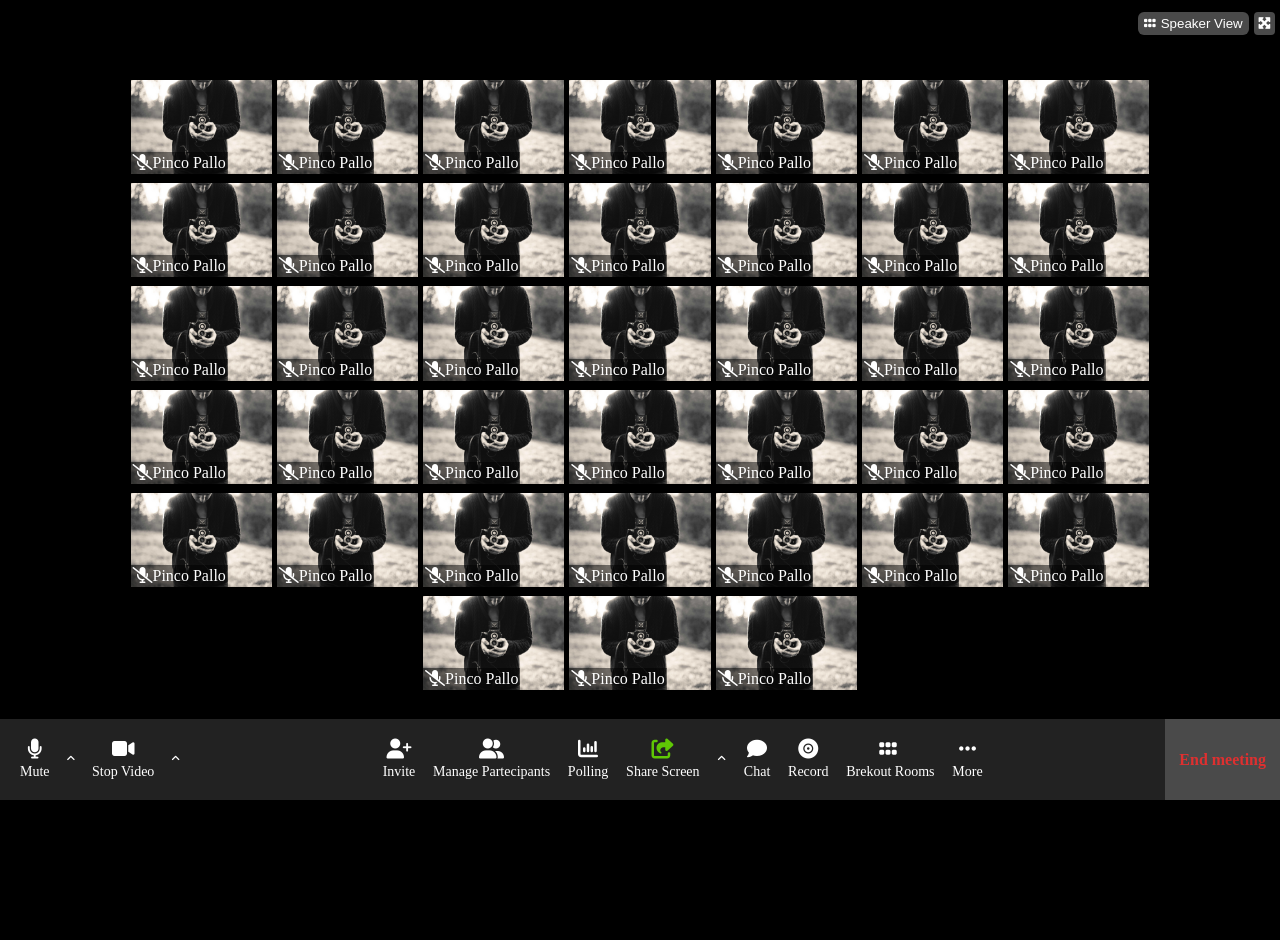
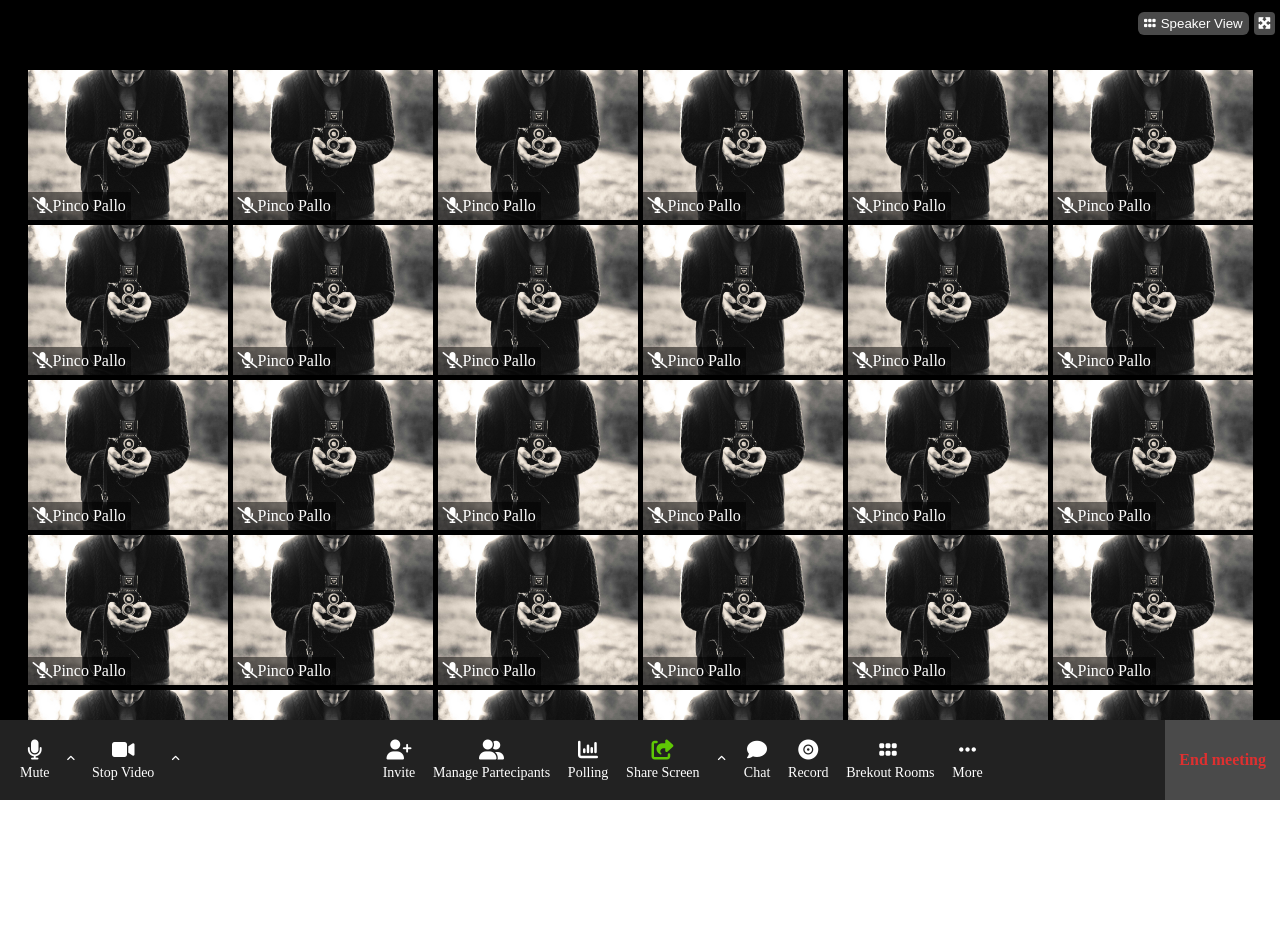
Before and after one commit to Pastafredda/html-css-zoom, a plain HTML site: page index.html in a window 1280 px wide. After the commit the page ends 800 px from the top, so only its background shows below. Drawn offline with Linux system fonts and the light colour scheme.

Commit message:
Correzione

```diff
--- a/css/style.css
+++ b/css/style.css
@@ -8,9 +8,8 @@
 
 header{
     background-color: #000000;
-    position: fixed;
     width: 100%;
-    z-index: 900;
+    height: 50px;
 }
 
 .flex{
@@ -52,57 +51,50 @@ header{
 /* Inizio main */
 
 main{
-    position: relative;
-
-}
-.container{
-    height: 100vh;
+    height: calc(100vh - 130px);
     background-color: #000000;
-    padding-top: 80px;
-    padding-bottom: 860px;
-    position: absolute;
+    overflow: auto;
 
 }
 
 .centratura{
-    width: 80%;
-    margin: auto;
+    height: 100%;
     display: flex;
     justify-content: center;
     gap: 5px;
     flex-wrap: wrap;
-
+    padding: 20px 0;
 }
 
 .box{
-    width: calc(100%/7 - 5px);
+    width: 200px;
+    height: 150px;
     position: relative;
 }
 
 .box img{
-    max-width: 100%;
+    width: 100%;
+    height: 100%;
+    object-fit: cover;
 }
 
 .nome{
     background-color: rgba(0,0,0,0.5);
     color: white;
     position: absolute;
-    padding: 2px;
-    bottom: 4px;
+    text-overflow: ellipsis;
+    white-space: nowrap;
+    overflow: hidden;
+    max-width: 80%;
+    padding: 5px;
     left: 0;
+    bottom: 0;
 }
 
 /* footer */
 
-footer{
-    position: fixed;
-    z-index: 900;
-    width: 100%;
-    left: 0;
-    bottom: 0;
-}
-
 .end-nav{
+    height: 80px;
     background-color:#222222;
     display: flex;
     justify-content: space-between;
--- a/index.html
+++ b/index.html
@@ -17,7 +17,7 @@
     </header>
 
     <main>
-        <div class="container">
+
         <div class="centratura">
             <div class="box">
                 <img src="img/zoomfoto.jpg" alt="">
@@ -172,7 +172,7 @@
                 <div class="nome"><i class="fa-solid fa-microphone-slash"></i>Pinco Pallo</div>
             </div>
         </div>
-        </div>
+
     </main>
 
     <footer>
```
Lines whose indentation alone changed are shown as unchanged.
